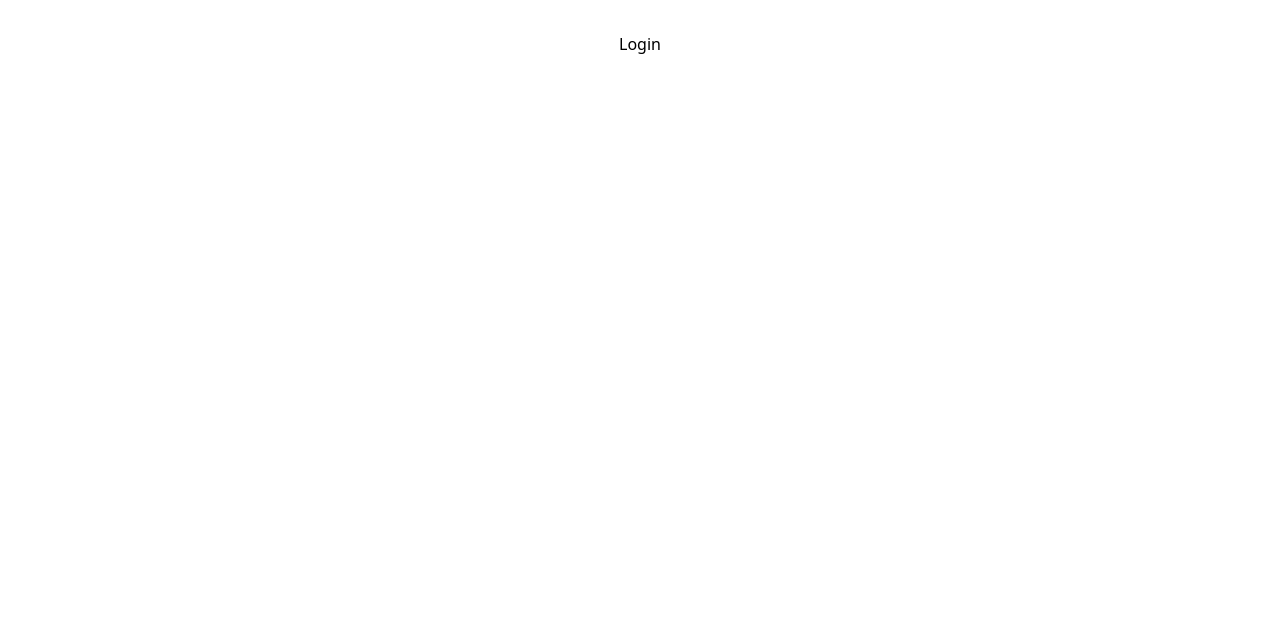
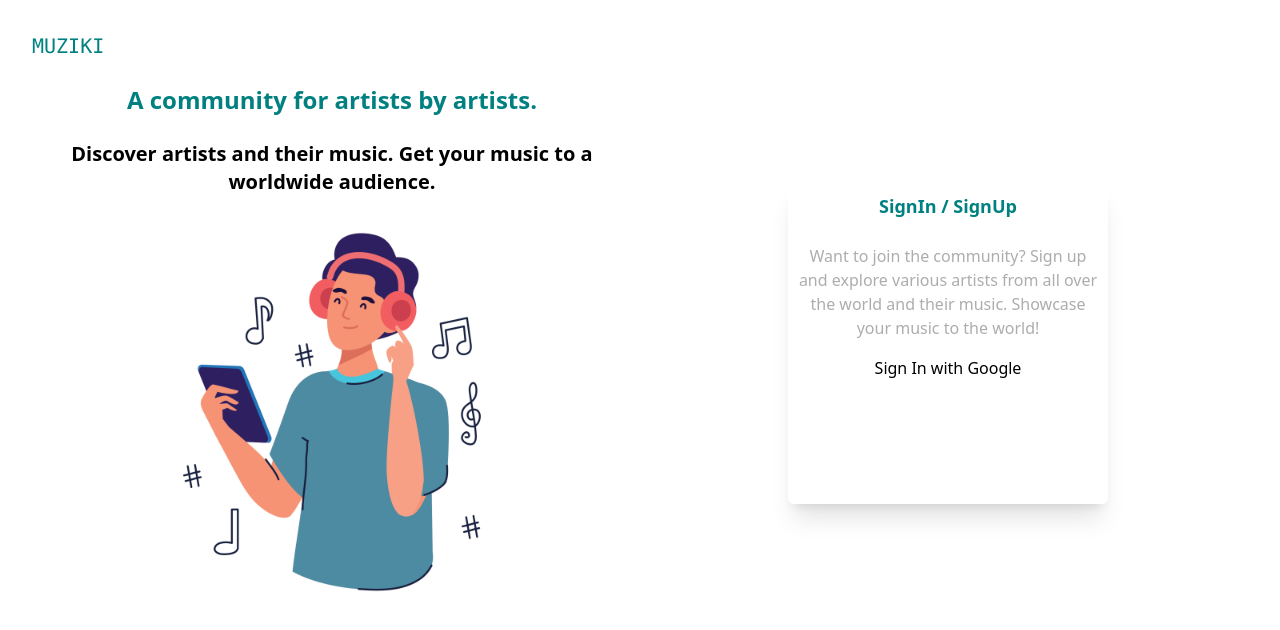
Before and after one commit to stephanieopala/music-app, a React (Vite) app: page / in a window 1280 px wide. Shown: the top 630 px of the page. Built offline with nearby package versions, Linux system fonts and the light colour scheme.

Commit message:
feat: add landing page

```diff
--- a/src/App.css
+++ b/src/App.css
@@ -2,5 +2,4 @@
   max-width: 1280px;
   margin: 0 auto;
   padding: 2rem;
-  text-align: center;
 }
--- /dev/null
+++ b/src/components/LoginForm/LoginForm.jsx
@@ -0,0 +1,22 @@
+import { useAuth } from '../../hooks/use-auth';
+
+const LoginForm = () => {
+  const { login } = useAuth();
+
+  return (
+    <div className="border-dark-gray rounded-md h-80 w-80 text-center flex flex-col gap-4 shadow-xl">
+      <div className="py-2 rounded-tr-md rounded-tl-md">
+        <p className="font-semibold text-lg text-primary">SignIn / SignUp</p>
+      </div>
+      <div className="px-2">
+        <p className="text-dark-gray mb-4">
+          Want to join the community? Sign up and explore various artists from
+          all over the world and their music. Showcase your music to the world!
+        </p>
+        <button onClick={login}>Sign In with Google</button>
+      </div>
+    </div>
+  );
+};
+
+export default LoginForm;
--- a/src/components/Navbar/Navbar.jsx
+++ b/src/components/Navbar/Navbar.jsx
@@ -1,7 +1,27 @@
+import { NavLink } from 'react-router-dom';
+import { useAuth } from '../../hooks/use-auth';
+
 const Navbar = () => {
+  const { isAuthenticated } = useAuth();
   return (
-    <nav>
-      <h1>Navbar</h1>
+    <nav className="pb-6">
+      <p className="text-primary font-mono text-xl">MUZIKI</p>
+      {isAuthenticated && (
+        <ul className="hidden sm:flex gap-x-4">
+          <li>
+            <NavLink
+              className={({ isActive }) =>
+                isActive
+                  ? 'text-primary font-semibold'
+                  : 'hover:text-primary font-semibold'
+              }
+              to="/home"
+            >
+              Home
+            </NavLink>
+          </li>
+        </ul>
+      )}
     </nav>
   );
 };
--- a/src/pages/LandingPage.jsx
+++ b/src/pages/LandingPage.jsx
@@ -1,11 +1,28 @@
-import { useAuth } from '../hooks/use-auth';
+import LoginForm from '../components/LoginForm/LoginForm';
+import heroImage from '../assets/hero.jpg';
+import Navbar from '../components/Navbar/Navbar';
 
 const LandingPage = () => {
-  const { login } = useAuth();
-
   return (
     <div>
-      <button onClick={login}>Login</button>
+      <Navbar />
+      <div className="grid gap-6 sm:grid-cols-2 sm:gap-4">
+        <div className="w-full h-auto flex flex-col justify-center items-center gap-6">
+          <p className="text-2xl font-semibold text-center text-primary">
+            A community for artists by artists.
+          </p>
+          <p className="text-xl font-semibold text-center">
+            Discover artists and their music. Get your music to a worldwide
+            audience.
+          </p>
+          <div className="w-96 h-auto">
+            <img src={heroImage} alt="person listening to music" />
+          </div>
+        </div>
+        <div className="w-full h-auto flex flex-col justify-center items-center">
+          <LoginForm />
+        </div>
+      </div>
     </div>
   );
 };
--- a/tailwind.config.js
+++ b/tailwind.config.js
@@ -2,6 +2,16 @@
 export default {
   content: ['./index.html', './src/**/*.{js,ts,jsx,tsx}'],
   theme: {
+    colors: {
+      'primary': '#008080',
+      'primary-dark': '#006666',
+      'primary-light': '#b2d8d8',
+      'light-gray': '#ededed',
+      'dark-gray': '#adadad',
+      'table-head': '#f2f2f2',
+      'white': '#fff',
+      'error': '#ff3333',
+    },
     extend: {},
   },
   plugins: [],
```
Also changed, not shown: .eslintrc.json, src/assets/hero.jpg (added).
